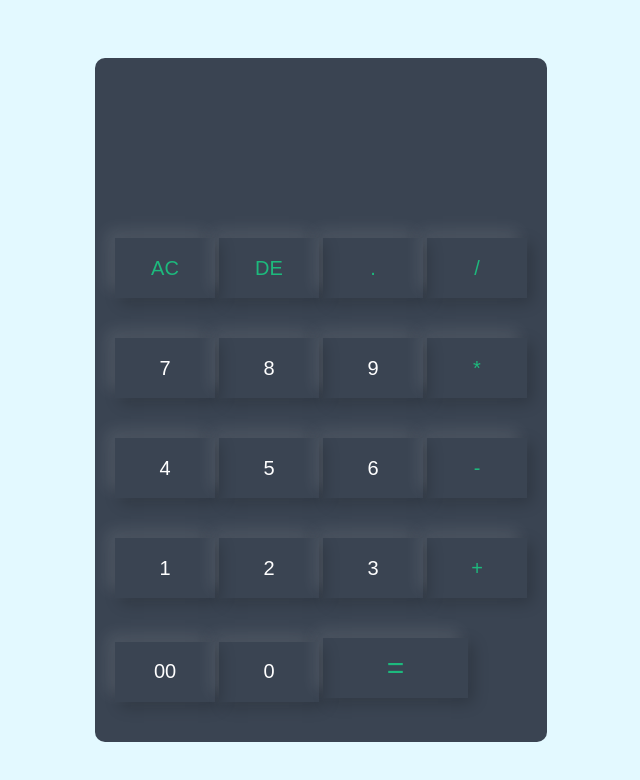
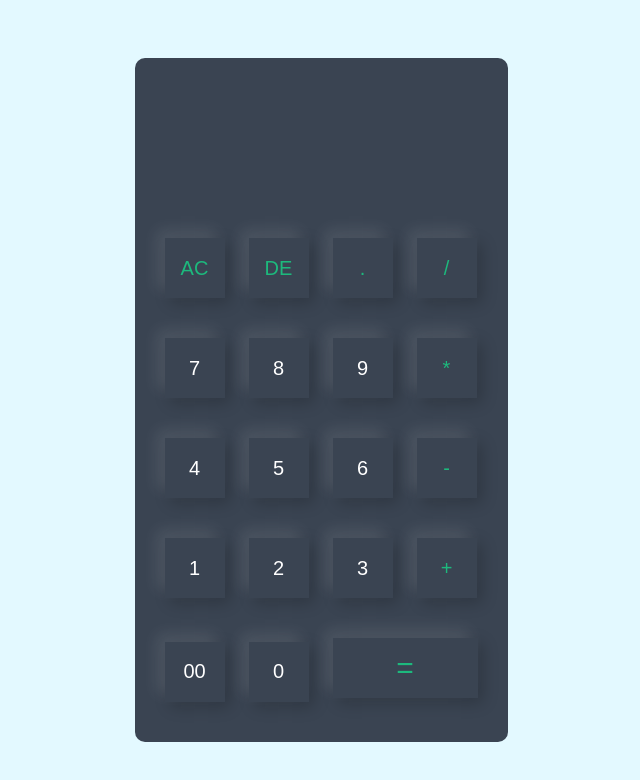
Before and after one commit to Techitdan/Calculator, a plain HTML site: page index.html in a window 1280 px wide. Shown: the whole page, without its empty margins (319-959 px from the left). Drawn offline with Linux system fonts and the light colour scheme.

Commit message:
EDITED INPUT MARGIN

```diff
--- a/style.css
+++ b/style.css
@@ -24,13 +24,13 @@
   border: 0;
   outline: 0;
   height: 60px;
-  width: 100px;
+  width: 60px;
   box-shadow: -8px -8px 15px rgba(255, 255, 255,0.1), 5px 5px 15px rgba(0 , 0, 0, 0.2);
   background: transparent;
   font-size: 20px;
   color: #fff;
   cursor: pointer;
-  margin: 20px 0;
+  margin: 20px 10px;
 }
 form .display{
 display: flex;
@@ -43,6 +43,7 @@ text-align: right;
 flex: 1;
 font-size: 45px;
 box-shadow: none;
+
 }
 
 form input.equal{
```
